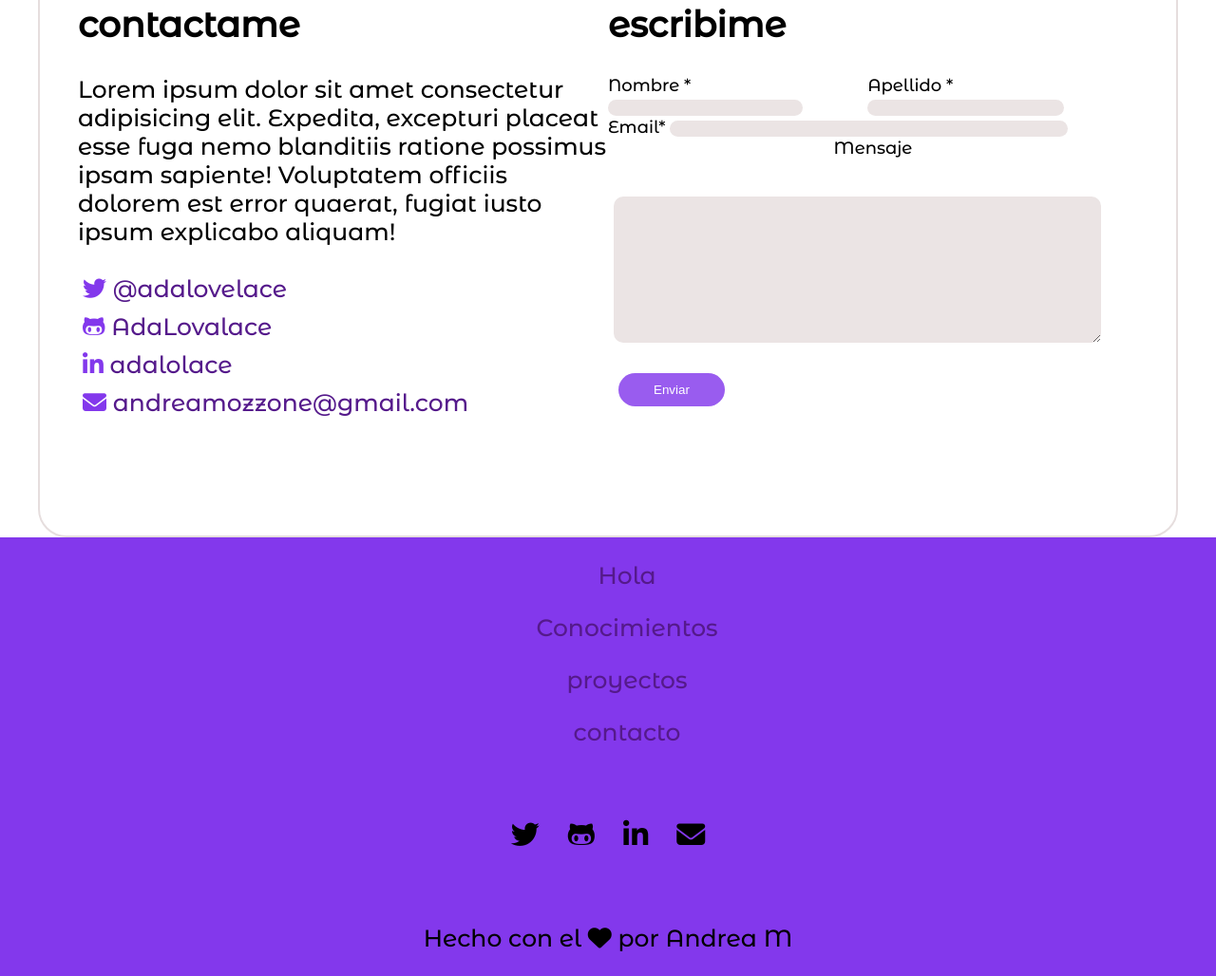
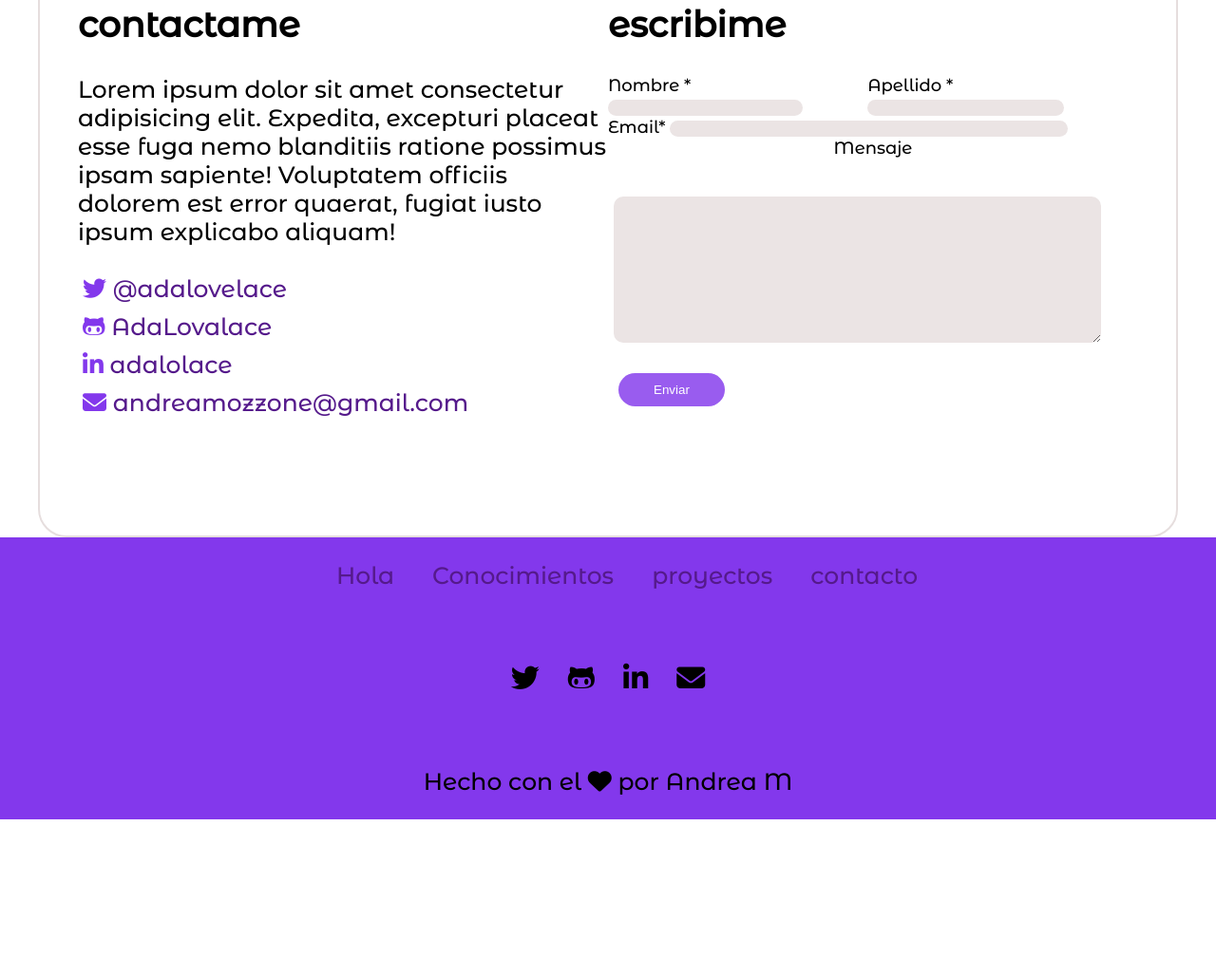
Before and after one commit to AndreaMozzone/portfolio-, a plain HTML site: page index.html in a window 1280 px wide. Shown: the part 3885-4913 px from the top of the page at 95% size. After the commit the page ends 4748 px from the top, so only its background shows below. Drawn offline with Linux system fonts and the light colour scheme.

Commit message:
volvi un commit anterior y modifique secciones nuevas

```diff
--- a/style.css
+++ b/style.css
@@ -20,7 +20,9 @@ h1 {
     color: #995CEF;
 }
 
-
+ul {
+    list-style: none;
+}
 
 .conteiner-desktop {
     background-color: #FFFFFF;
@@ -477,12 +479,9 @@ padding: 5px;
 
 
 
-.nav-footer ul li   {
-    display: inline-block;
+.nav-footer    {
+    display: flex;
     list-style: none;
-
-
-
 
 
 
@@ -491,7 +490,7 @@ padding: 5px;
 .nav-footer {
     text-align: center;
     justify-content: center;
-    font-size: 25px;
+
 
 
 }
```
